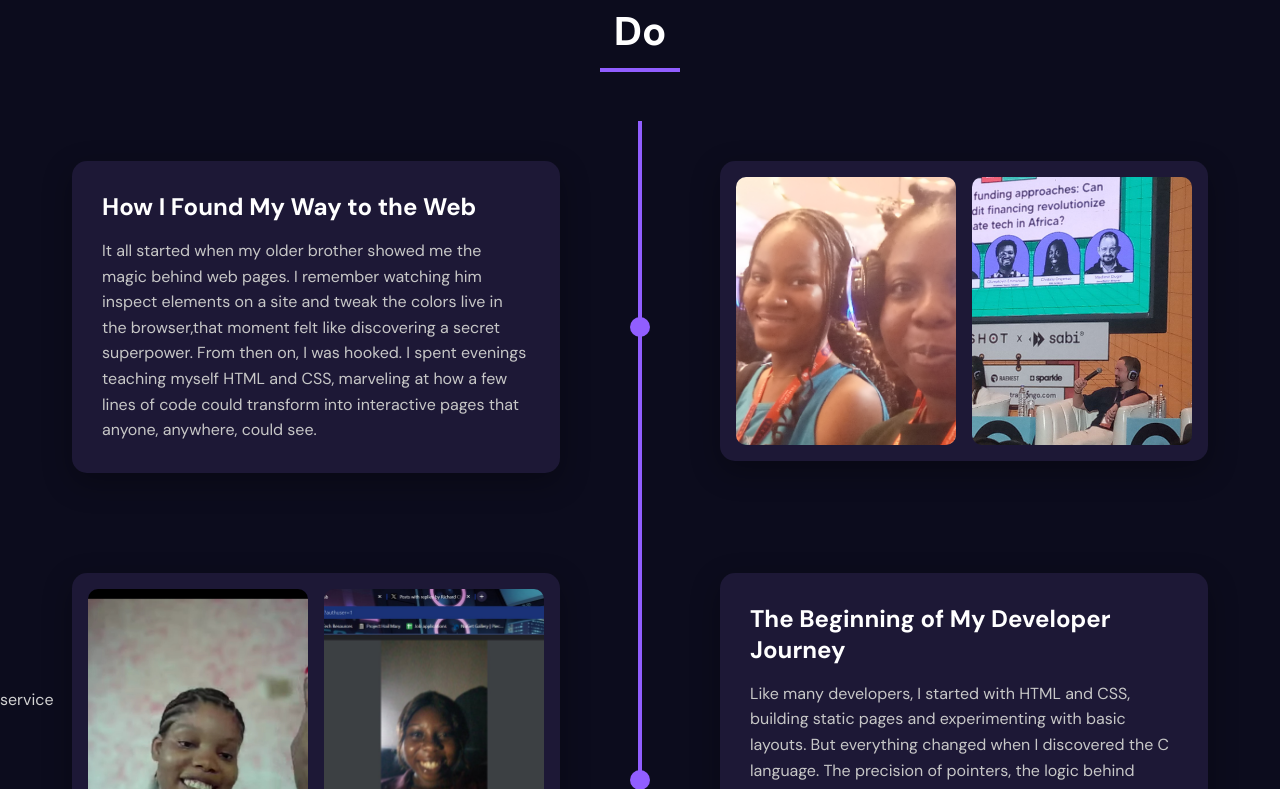
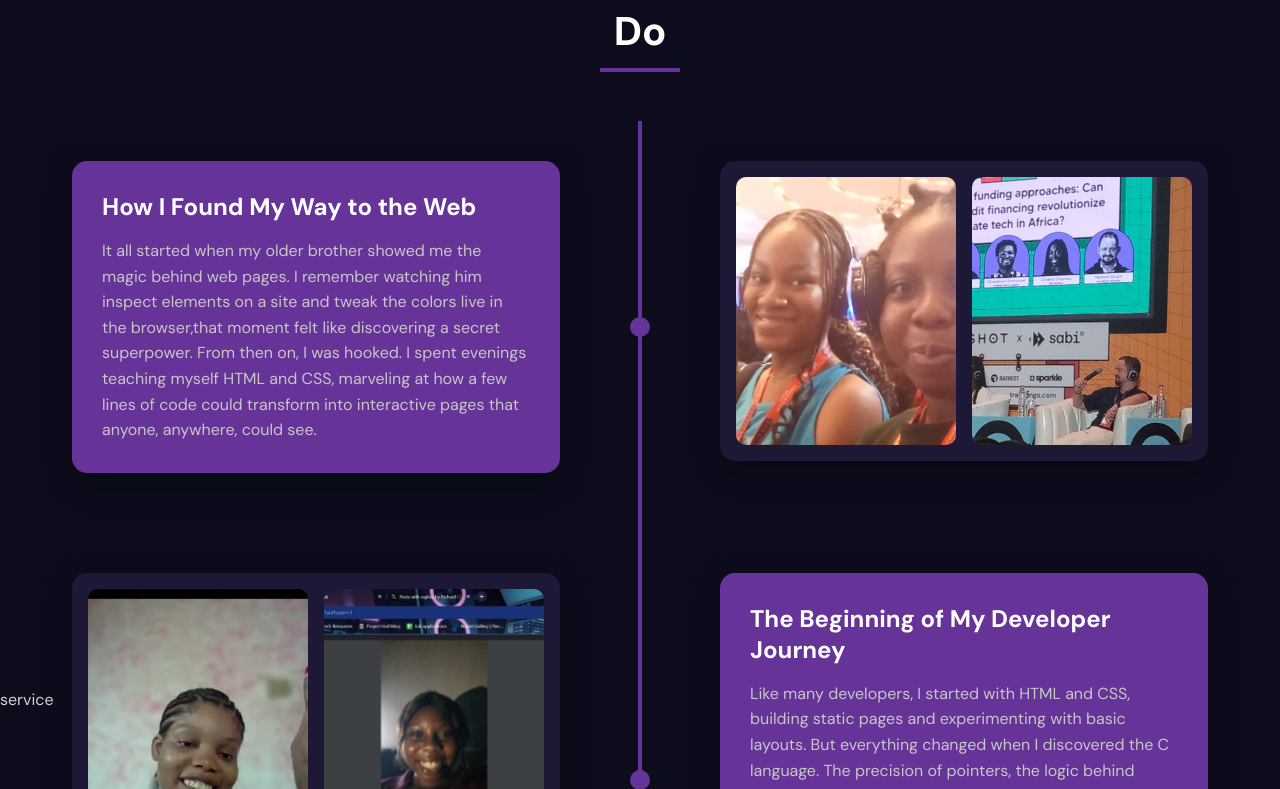
Before and after one commit to Aden1ke/My-Portfolio-, a React (Vite) app: page / in a window 1280 px wide. Shown: the part 911-1700 px from the top of the page. Built offline with nearby package versions, Linux system fonts and the light colour scheme.

Commit message:
adjusting about me page

```diff
--- a/src/components/about/about.scss
+++ b/src/components/about/about.scss
@@ -14,7 +14,7 @@
       content: '';
       width: 80px;
       height: 4px;
-      background: #915eff;
+      background:  rebeccapurple;
       position: absolute;
       bottom: -15px;
       left: 50%;
@@ -30,7 +30,8 @@
       position: absolute;
       left: 50%;
       width: 4px;
-      background: #915eff;
+      //background: #915eff;
+      background:  rebeccapurple;
       top: 0;
       bottom: 0;
       transform: translateX(-50%);
@@ -56,7 +57,8 @@
       .timeline-dot {
         width: 20px;
         height: 20px;
-        background: #915eff;
+        //background: #915eff;
+        background:  rebeccapurple;
         border-radius: 50%;
         position: absolute;
         left: 50%;
@@ -68,7 +70,9 @@
       .content {
         width: calc(50% - 80px);
         padding: 30px;
-        background: #1d1836;
+        //background: #1d1836;
+        //background: linear-gradient(#0c0c1d, #111132);
+        background:  rebeccapurple;
         border-radius: 15px;
         box-shadow: 0 10px 30px rgba(0,0,0,0.3);
         z-index: 1;
```
Also changed, not shown: 1 other file (tests, documents, lock files or other folders).
